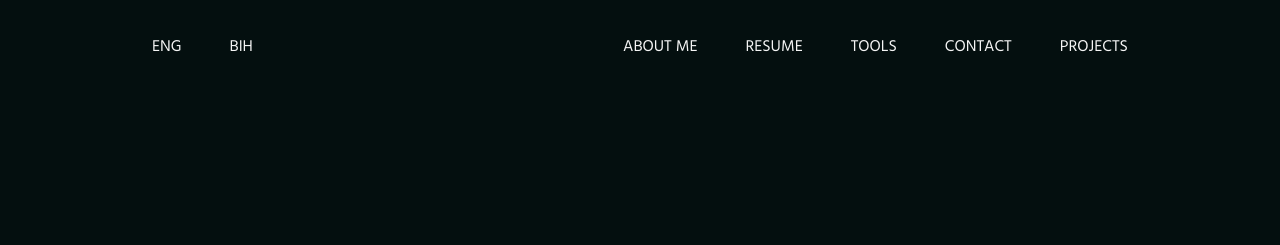
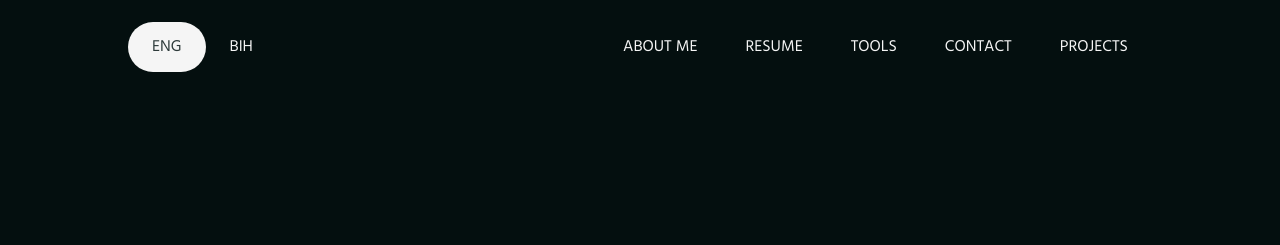
Before and after one commit to borisblagojevic/borisblagojevic.github.io, a website built with Parcel: page index.html in a window 1280 px wide. Both pictures are taken after a click on the link "ENG". Shown: the top 245 px of the page. Built offline with nearby package versions, Linux system fonts and the light colour scheme; files whose address does not match are found by name.

Commit message:
#2 numerus fixes
Language load optimization and fixes
Parcel fix
spaces -> tabs

```diff
--- a/index.html
+++ b/index.html
@@ -6,17 +6,20 @@
 	<meta http-equiv="X-UA-Compatible" content="IE=edge" />
 	<meta name="viewport" content="width=device-width, initial-scale=1.0" />
 	<meta name="google-site-verification" content="fr1wiwLMbqWK38qQBIvK1G1__WH5INlP8Tj5FqrTxAw" />
+	<meta name="description"
+		content="Boris Blagojevic frontend developer personal page, containing personal project and resume " />
+
 	<link rel="shortcut icon" type="image/x-icon" class="favicon" href="src/images/favicon/bbFavicon.svg" />
 	<link rel="preconnect" href="https://fonts.googleapis.com" />
 	<link rel="preconnect" href="https://fonts.gstatic.com" crossorigin />
 	<link href="https://fonts.googleapis.com/css2?family=Hind:wght@400;700&display=swap" rel="stylesheet" />
+	<link rel="stylesheet" href="./src/sass/main.scss" />
+
 	<script type="module" src="https://unpkg.com/ionicons@5.5.2/dist/ionicons/ionicons.esm.js"></script>
 	<script nomodule src="https://unpkg.com/ionicons@5.5.2/dist/ionicons/ionicons.js"></script>
-	<link rel="stylesheet" href="src/css/main.css" />
 	<script type="module" src="src/js/main.js"></script>
+
 	<title>Boris Blagojevic Software Engineer</title>
-	<meta name="description"
-		content="Boris Blagojevic frontend developer personal page, containing personal project and resume " />
 </head>
 
 <body>
--- a/src/js/main.js
+++ b/src/js/main.js
@@ -16,14 +16,20 @@ const contactSection = document.querySelector(".contact__title");
 const projectBox = document.querySelector(".projects__box");
 const projectTitle = document.querySelector(".project__title");
 
-let stateLang = JSON.parse(localStorage.getItem("language")) || eng;
+// LANGUAGE SETTINGS ************************************************
+const changeLanguage = function (storedLng) {
+	let lang;
 
-// LANGUAGE SETTINGS ************************************************
-const changeLanguage = function (lang) {
 	// header
-	lang.lang === "eng"
-		? btnENG.classList.add("active-language")
-		: btnBIH.classList.add("active-language");
+	if (storedLng === "eng") {
+		lang = eng;
+
+		btnENG.classList.add("active-language")
+	} else {
+		lang = bih;
+
+		btnBIH.classList.add("active-language");
+	}
 
 	navLink.forEach((el, i) => {
 		if (i > 1) el.innerHTML = lang.navigationItem[i - 2];
@@ -93,10 +99,9 @@ const createHTMLIMG = (element, data) => {
                 >${data.btn_title}</a
               >
               </div>
-              <img src="${data.img}" alt="${data.btn_title}"  loading="lazy"
-              class="project__right hero__right project__todo-img"
-              >
-              </img>
+              		<img src="${data.img }" alt="${data.btn_title}"  loading="lazy"
+					class="project__right hero__right project__todo-img"/>
+			</picture>
           </div>
   `;
 
@@ -107,12 +112,19 @@ const languageBtn = function (el) {
 	btnENG.classList.remove("active-language");
 	btnBIH.classList.remove("active-language");
 
-	if (el.target.classList[1] === "user-eng")
-		localStorage.setItem("language", JSON.stringify(eng));
-	else localStorage.setItem("language", JSON.stringify(bih));
+	let chosenLang;
 
-	// refresh the page
-	window.location.reload();
+	if (el.target.classList[1] === "user-eng") {
+		chosenLang = "eng";
+
+		localStorage.setItem("language", JSON.stringify("eng"));
+	} else {
+		chosenLang = "bih";
+
+		localStorage.setItem("language", JSON.stringify("bih"));
+	}
+
+	changeLanguage(chosenLang)
 };
 
 btnENG.addEventListener("click", languageBtn.bind(btnENG));
@@ -148,7 +160,7 @@ const callDisplayFunctions = function (open = true) {
 	toggleDisplay(btnMenuClose, open === true ? true : false);
 
 	if (open)
-	 hero.style.height = "100vh";
+		hero.style.height = "100vh";
 	else {
 		hero.style.height = "100vh";
 		hero.style.paddingBottom = "10%";
@@ -165,6 +177,6 @@ btnMenuMobile.addEventListener("click", callDisplayFunctions);
 btnMenuClose.addEventListener("click", () => callDisplayFunctions(false));
 
 // init ******************************************************
-changeLanguage(stateLang);
+changeLanguage(JSON.parse(localStorage.getItem("language")) || "eng");
 toggleDisplay(btnMenuClose, true);
 typingAnimation();
--- a/src/js/textData.js
+++ b/src/js/textData.js
@@ -73,7 +73,7 @@ export const bih = {
 			info: "Na github-u možete pogledati sve moje ostale radove od kojih opet izdvajam advice generator app, time tracking dashboard i sunnyside agency landing page.",
 			btn_title: "Pogledaj i moje ostale projekat",
 			github: "https://github.com/Blagoja95",
-			img: "src/images/projects//github.png",
+			img: "src/images/projects/github.png",
 		},
 	],
 };
@@ -113,7 +113,7 @@ export const eng = {
 			btn_title: "Try searching images yourself",
 			github:
 				"https://blagoja95.github.io/image-gallery-pixabayAPI-tailwind-react/",
-			img: "src/images/projects/imagesSearch.webm",
+			img: "./src/images/projects/imagesSearch.webm",
 		},
 		{
 			title: "RECIPE APP",
@@ -123,7 +123,7 @@ export const eng = {
 				" A user also has the option of creating their own recipe. This application is made with MVC architecture.",
 			btn_title: "Don't have an idea for the dinner today? ",
 			github: "https://recipe-app-demo-bb.netlify.app/",
-			img: "src/images/projects/recipe.webm",
+			img: "./src/images/projects/recipe.webm",
 		},
 		{
 			title: "TO DO APP",
--- a/src/sass/_about.scss
+++ b/src/sass/_about.scss
@@ -21,3 +21,7 @@
 	padding: 3rem;
 	border-bottom: 0.5rem dashed;
 }
+
+.about__title {
+	text-wrap: nowrap;
+}
--- a/src/sass/_darkSection.scss
+++ b/src/sass/_darkSection.scss
@@ -1,14 +1,14 @@
 .dark .title {
-  color: $white;
+	color: $white;
 }
 
 .dark .paragraph,
 .dark .subtitle {
-  color: $white-2;
+	color: $white-2;
 }
 
 .dark .navigation__link:link,
 .dark .navigation__link:visited,
 .dark .btn--navigation {
-  color: $white-2;
+	color: $white-2;
 }
--- a/src/sass/_general.scss
+++ b/src/sass/_general.scss
@@ -50,6 +50,7 @@ body {
 ion-icon {
 	font-size: 6.4rem;
 	color: black;
+
 	&:hover {
 		color: $ivory;
 		cursor: pointer;
--- a/src/sass/_lightSection.scss
+++ b/src/sass/_lightSection.scss
@@ -1,11 +1,11 @@
 .light .title {
-  color: $maximum-green-yellow;
+	color: $maximum-green-yellow;
 }
 
 .light .subtitle {
-  color: $rich-black-3;
+	color: $rich-black-3;
 }
 
 .light .paragraph {
-  color: $outer-space-crayola;
+	color: $outer-space-crayola;
 }
--- a/src/sass/_mediaQueries.scss
+++ b/src/sass/_mediaQueries.scss
@@ -1,4 +1,4 @@
-@media screen and (max-width: 1520px) {
+@media screen and (max-width: 1550px) {
 	.hero__content {
 		gap: 3.6rem;
 	}
@@ -153,9 +153,11 @@
 	html {
 		font-size: 46%;
 	}
+
 	.container {
 		width: 90%;
 	}
+
 	.project__paragraph {
 		width: 30ch;
 	}
```
Also changed, not shown: src/sass/_cv.scss (+4 -4 lines), src/sass/_header.scss (+2 -5 lines), package.json (indentation only), src/js/typingAnimation.js (indentation only), src/sass/_accessibility.scss (indentation only), src/sass/_btn.scss (indentation only), src/sass/_colors.scss (line endings or trailing spaces), src/sass/_contact.scss (indentation only), src/sass/_projects.scss (indentation only), src/sass/_tools.scss (indentation only), src/sass/main.scss (line endings or trailing spaces), 1 other file. Lines whose indentation alone changed are shown as unchanged.
